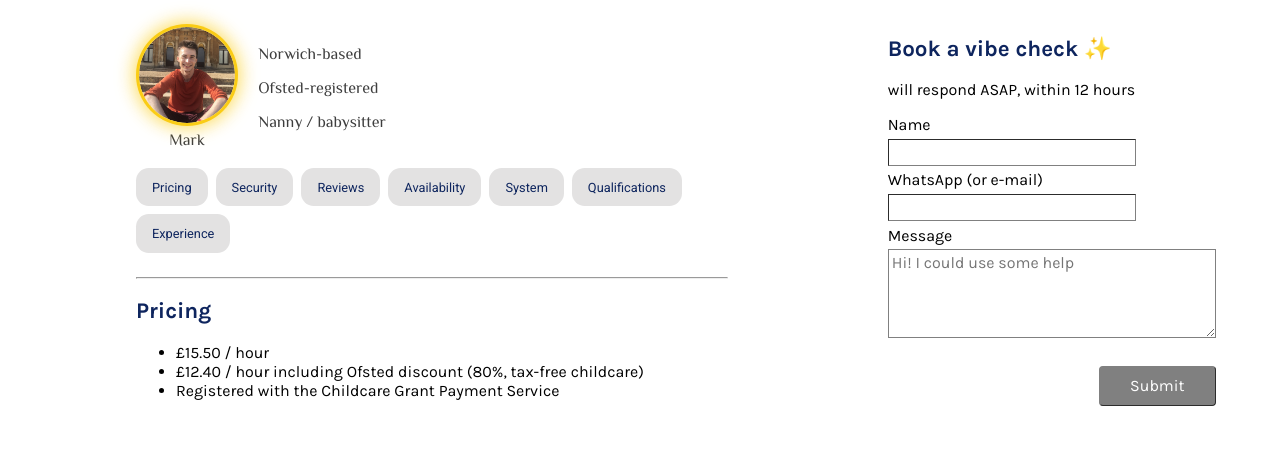
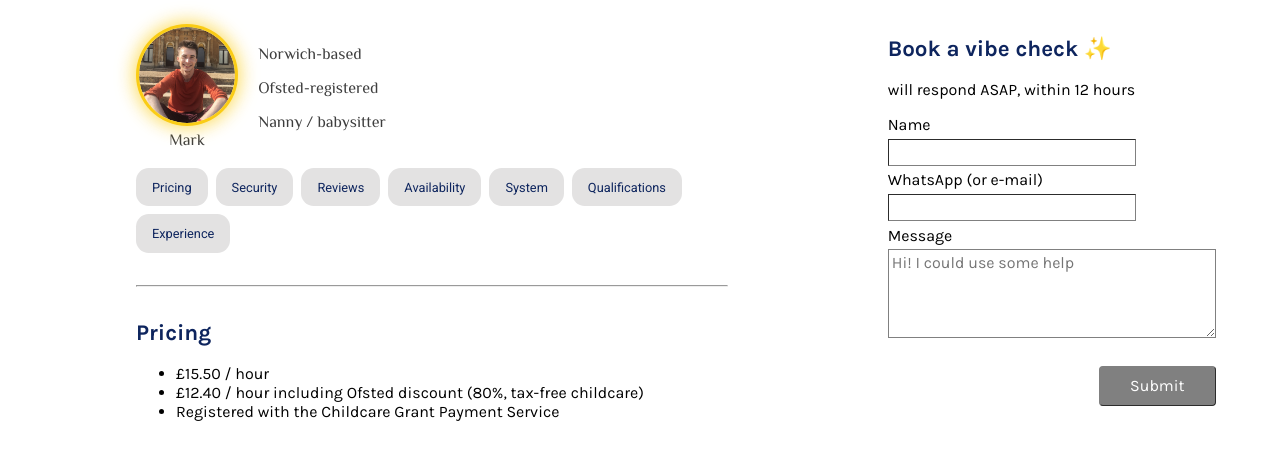
Before and after one commit to Krammy/childcare-replacement-website, a Flask app: page / in a window 1280 px wide. Shown: the top 460 px of the page. Run offline with Flask 3, Linux system fonts and the light colour scheme.

Commit message:
updated spacing

```diff
--- a/static/style.css
+++ b/static/style.css
@@ -219,7 +219,6 @@ nav {
     display: flex;
     flex-wrap: wrap;
     gap: 0.5rem;
-    padding-bottom: 1rem;
 }
 
 .nav-btn {
@@ -238,6 +237,8 @@ nav {
 
 hr {
     color: #ccc;
+    margin-top: 2rem;
+    margin-bottom: 2rem;
 }
 
 .page {
```
